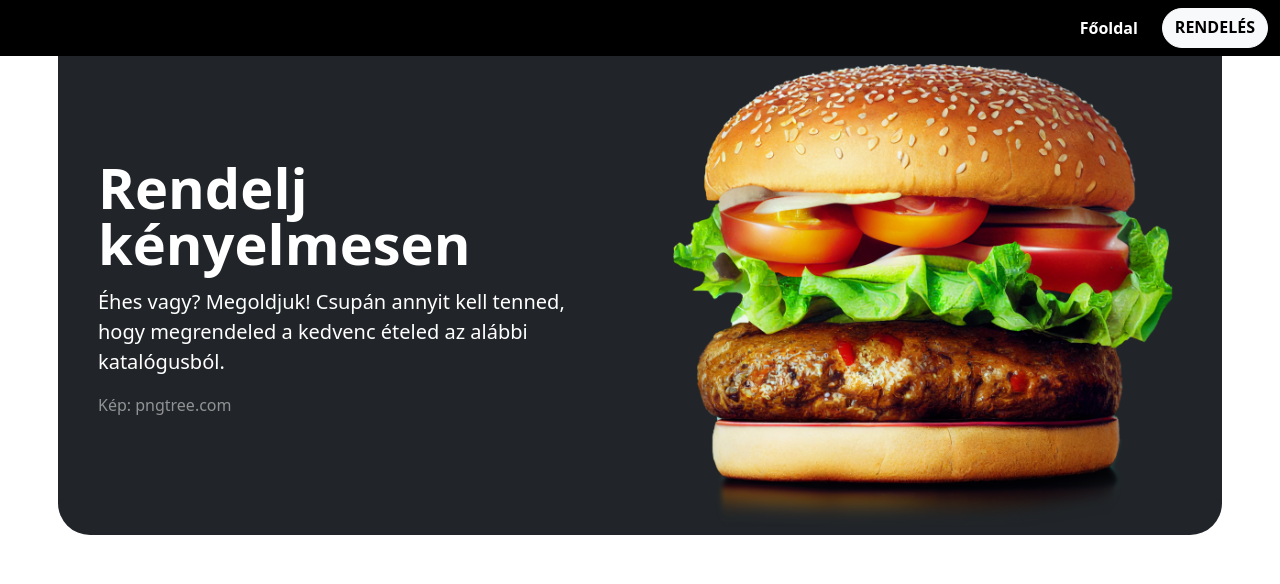
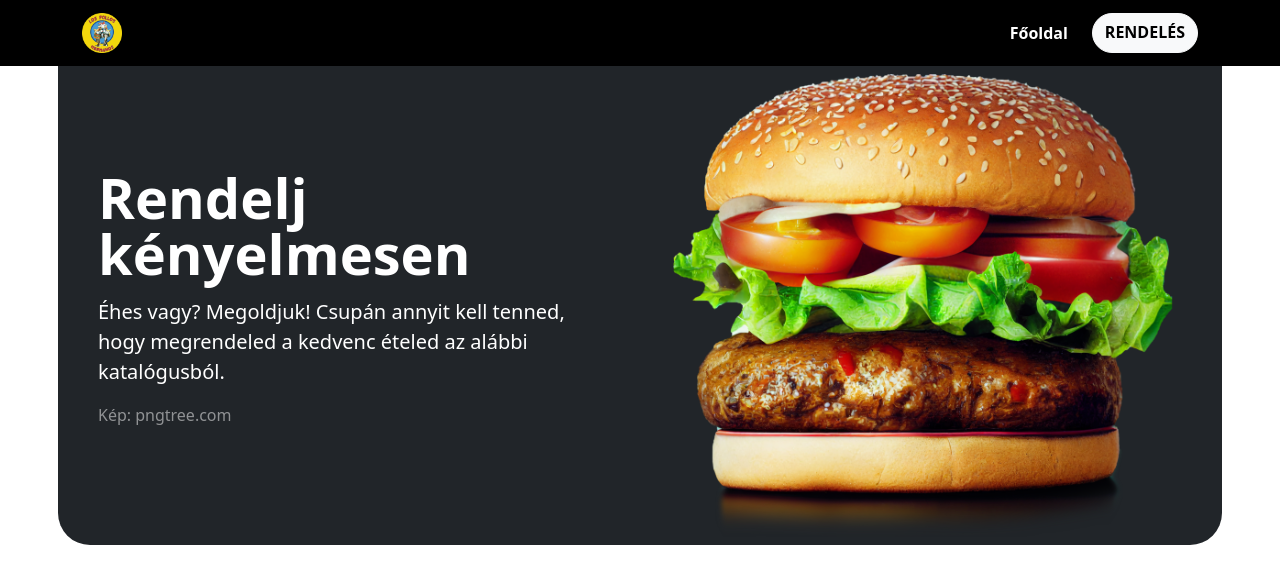
Before and after one commit to bombasztikus/Vizsgaremek, a Vue app in the folder frontend/: page / in a window 1280 px wide. Shown: the top 584 px of the page. Built offline with nearby package versions, Linux system fonts and the light colour scheme; no server answers.

Commit message:
logó és szélesség

```diff
--- a/frontend/src/components/app/AppNav.vue
+++ b/frontend/src/components/app/AppNav.vue
@@ -1,6 +1,12 @@
+<script setup lang="ts">
+</script>
+
 <template>
     <nav class="navbar navbar-expand-lg bg-black">
-        <div class="container-fluid">
+        <div class="container-lg">
+            <RouterLink :to="{ name: 'home' }" class="navbar-brand" href="#">
+                <img src="/logo.png" width="40" height="40" class="img-fluid" />
+            </RouterLink>
             <button class="navbar-toggler border-white ms-auto" type="button" data-bs-toggle="collapse" data-bs-target="#navbarNavAltMarkup" aria-controls="navbarNavAltMarkup" aria-expanded="false" aria-label="Toggle navigation">
                 <i class="bi bi-list text-white p-2 fs-3"></i>
             </button>
```
Also changed, not shown: frontend/public/logo.png (added).
